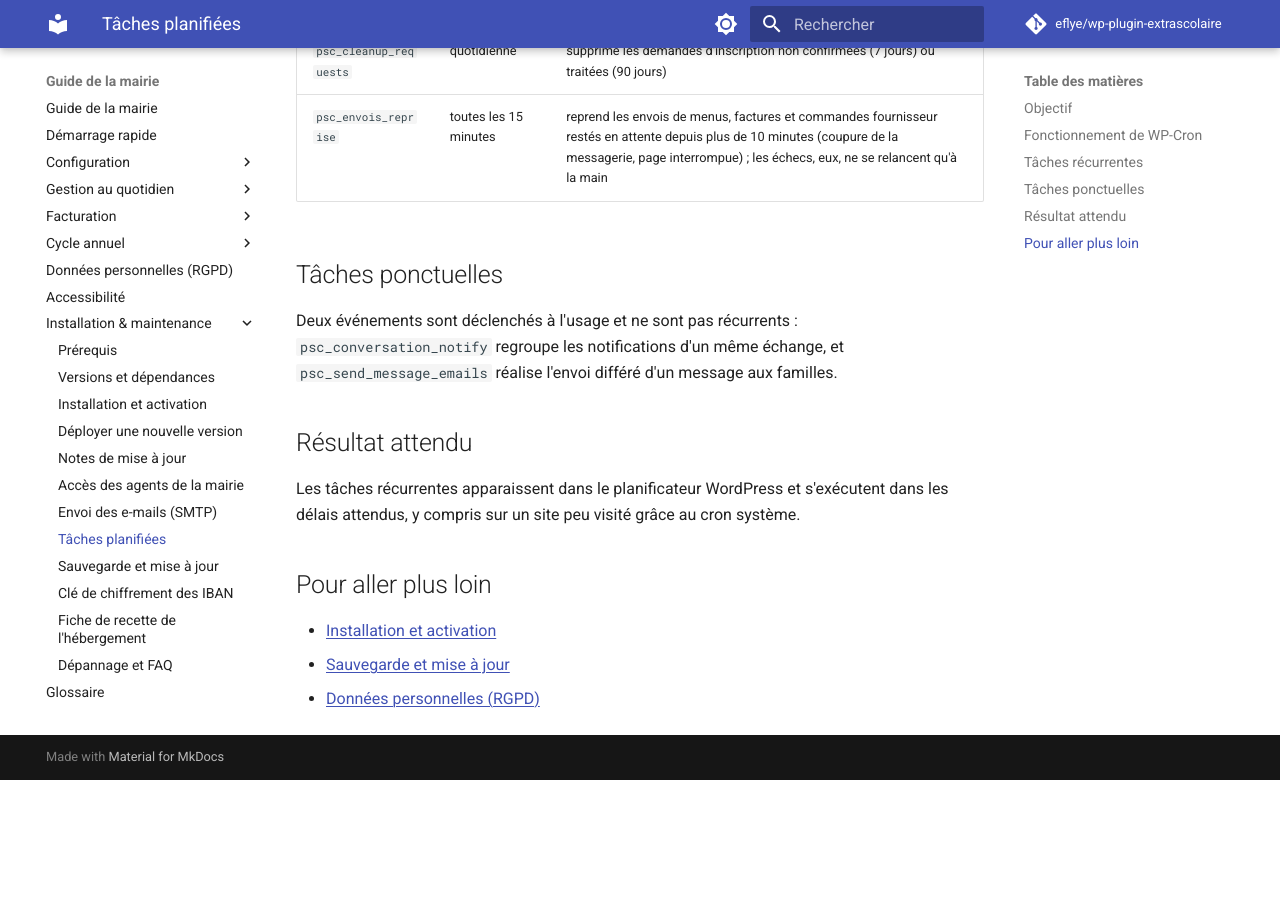
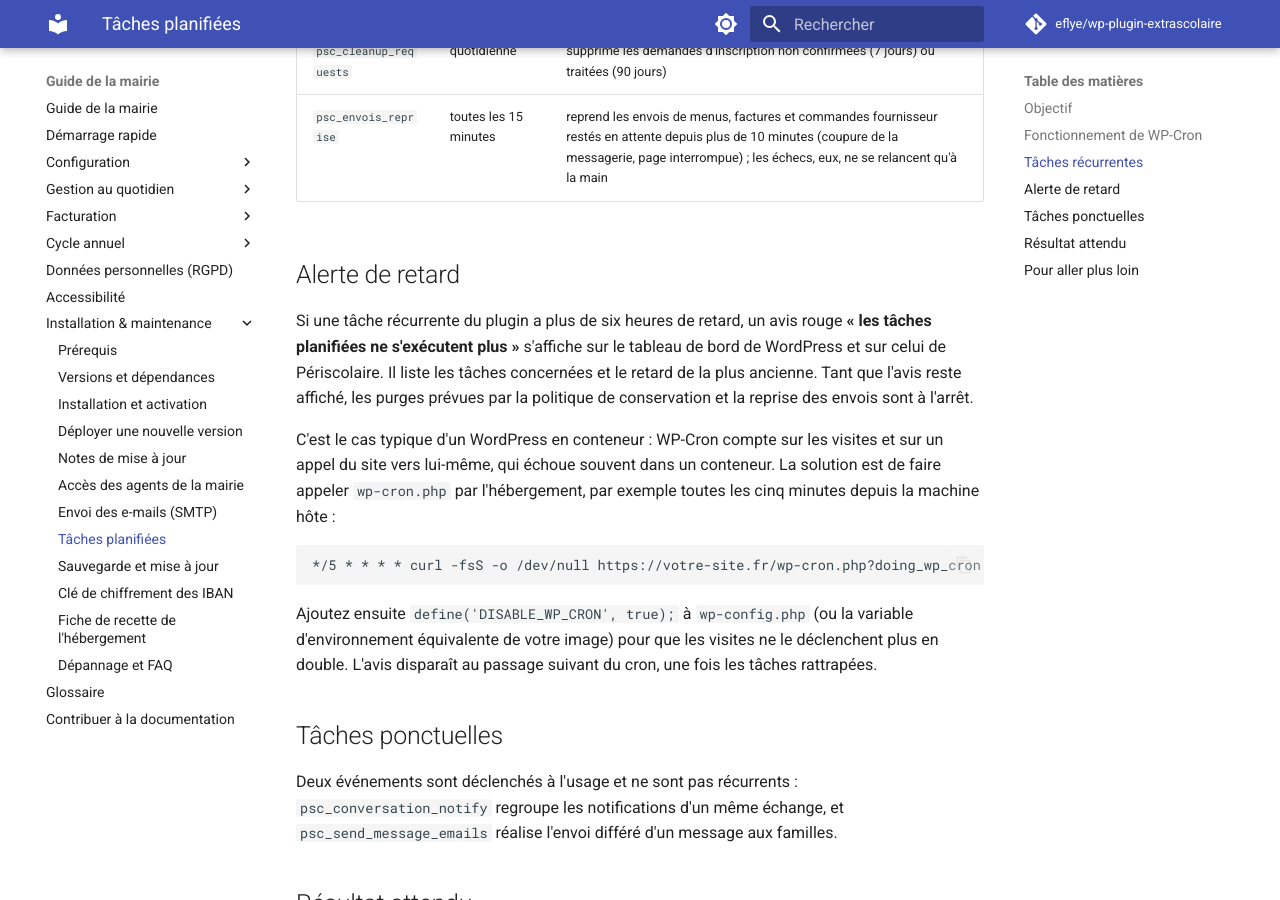
Before and after one commit to eflye/wp-plugin-extrascolaire, an MkDocs documentation site: the page built from documentation/installation/taches-planifiees.md, in a window 1280 px wide and 900 px high, scrolled down 976 px. Built offline with MkDocs 1.6.1 and Material for MkDocs 9.7.7, drawn with Linux system fonts in a browser that asks for light colours; comment, search, counter and statistics services are not loaded; before the commit the page ends 1756 px from its top, so only the background shows below that.

Commit message:
docs(exploitation): alerte de retard des tâches planifiées, fichier de repli ; TODO P1-11
Co-Authored-By: Claude Opus 5.5 <noreply@anthropic.com>
Claude-Session: https://claude.ai/code/session_01NUknn5V2uYE87AKNARM7tY

````diff
--- a/documentation/installation/taches-planifiees.md
+++ b/documentation/installation/taches-planifiees.md
@@ -21,6 +21,18 @@ WP-Cron se déclenche lors des visites du site et non à une heure fixe. Sur un
 | `psc_cleanup_requests` | quotidienne | supprime les demandes d'inscription non confirmées (7 jours) ou traitées (90 jours) |
 | `psc_envois_reprise` | toutes les 15 minutes | reprend les envois de menus, factures et commandes fournisseur restés en attente depuis plus de 10 minutes (coupure de la messagerie, page interrompue) ; les échecs, eux, ne se relancent qu'à la main |
 
+## Alerte de retard
+
+Si une tâche récurrente du plugin a plus de six heures de retard, un avis rouge **« les tâches planifiées ne s'exécutent plus »** s'affiche sur le tableau de bord de WordPress et sur celui de Périscolaire. Il liste les tâches concernées et le retard de la plus ancienne. Tant que l'avis reste affiché, les purges prévues par la politique de conservation et la reprise des envois sont à l'arrêt.
+
+C'est le cas typique d'un WordPress en conteneur : WP-Cron compte sur les visites et sur un appel du site vers lui-même, qui échoue souvent dans un conteneur. La solution est de faire appeler `wp-cron.php` par l'hébergement, par exemple toutes les cinq minutes depuis la machine hôte :
+
+```bash
+*/5 * * * * curl -fsS -o /dev/null https://votre-site.fr/wp-cron.php?doing_wp_cron
+```
+
+Ajoutez ensuite `define('DISABLE_WP_CRON', true);` à `wp-config.php` (ou la variable d'environnement équivalente de votre image) pour que les visites ne le déclenchent plus en double. L'avis disparaît au passage suivant du cron, une fois les tâches rattrapées.
+
 ## Tâches ponctuelles
 
 Deux événements sont déclenchés à l'usage et ne sont pas récurrents : `psc_conversation_notify` regroupe les notifications d'un même échange, et `psc_send_message_emails` réalise l'envoi différé d'un message aux familles.
````
Also changed, not shown: TODO.md (+6 -1 lines), documentation/installation/depannage-faq.md (+7 -1 lines).
